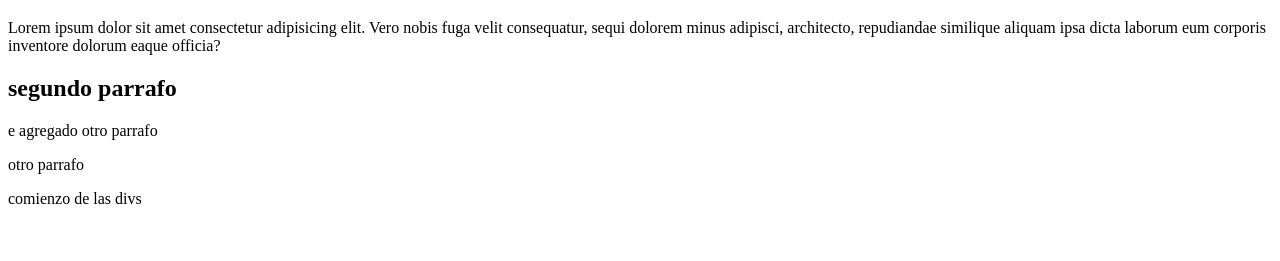
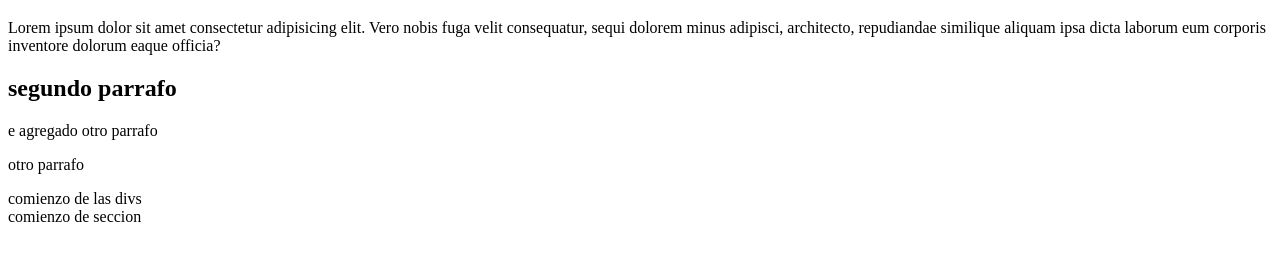
Before and after one commit to Edwin087/curso-git-2023, a plain HTML site: page index.html in a window 1280 px wide. Shown: the part 61-322 px from the top of the page. Drawn offline with Linux system fonts and the light colour scheme.

Commit message:
agregado una seccion

```diff
--- a/index.html
+++ b/index.html
@@ -16,6 +16,7 @@
     <p> e agregado otro parrafo</p>
     <p>otro parrafo</p>
     <div>comienzo de las divs</div>
+    <section> comienzo de seccion</section>
 
 
 
```
